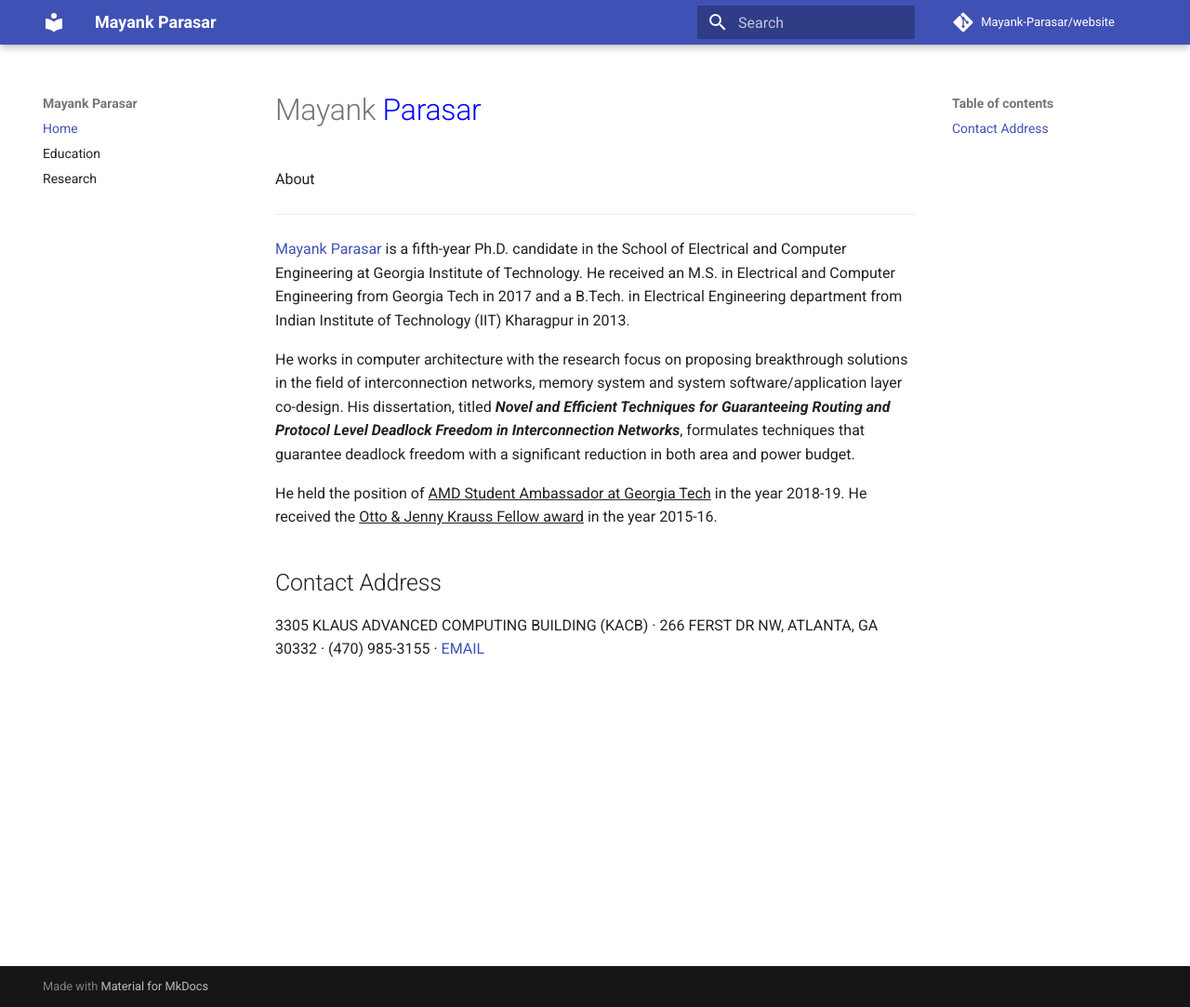
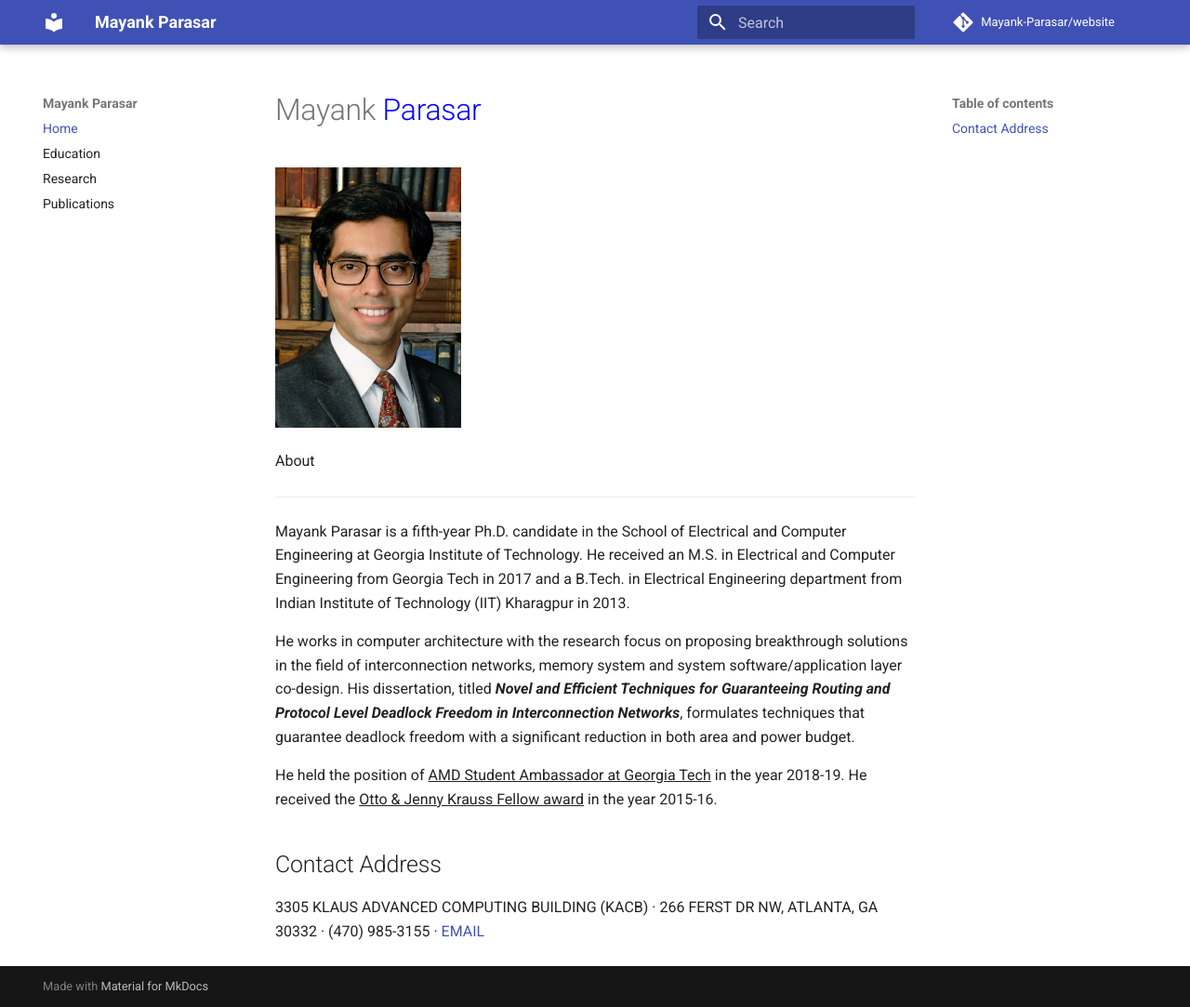
Before and after one commit to Mayank-Parasar/website, an MkDocs documentation site: the page built from docs/index.md, in a window 1280 px wide and 1083 px high. Shown: the whole window at 93% size. Built offline with MkDocs 1.6.1 and Material for MkDocs 9.7.7, drawn with Linux system fonts in a browser that asks for light colours; comment, search, counter and statistics services are not loaded.

Commit message:
added reseaarch working on publication

```diff
--- a/docs/index.md
+++ b/docs/index.md
@@ -1,4 +1,8 @@
-# Mayank <span style="color:blue">Parasar</span>
+# Mayank <span style="color:blue">Parasar</span><br>
+
+[//]: # "![alt text](profile2.jpg)"
+
+<img src="profile2.jpg" width="200">
 
 [//]: # "(![Drag Racing](profile2.jpg)"
 
@@ -7,7 +11,7 @@
 [//]: # "For full documentation visit [mkdocs.org](https://mkdocs.org)."
 About
 -------
-[Mayank Parasar](profile2.jpg) is a fifth-year Ph.D. candidate in the School of Electrical and Computer Engineering at Georgia Institute of Technology. He received an M.S. in Electrical and Computer Engineering from Georgia Tech in 2017 and a B.Tech. in Electrical Engineering department from Indian Institute of Technology (IIT) Kharagpur in 2013.
+Mayank Parasar is a fifth-year Ph.D. candidate in the School of Electrical and Computer Engineering at Georgia Institute of Technology. He received an M.S. in Electrical and Computer Engineering from Georgia Tech in 2017 and a B.Tech. in Electrical Engineering department from Indian Institute of Technology (IIT) Kharagpur in 2013.
 
 He works in computer architecture with the research focus on proposing breakthrough solutions in the field of interconnection networks, memory system and system software/application layer co-design. His dissertation, titled **_Novel and Efficient Techniques for Guaranteeing Routing and Protocol Level Deadlock Freedom in Interconnection Networks_**, formulates techniques that guarantee deadlock freedom with a significant reduction in both area and power budget.
 
--- a/mkdocs.yml
+++ b/mkdocs.yml
@@ -12,6 +12,7 @@
   # - Biography: bio.md
   - Education: education.md
   - Research: research.md
+  - Publications: publication.md
 
 theme:
   name: material
```
Also changed, not shown: docs/research.md (+6 -0 lines), docs/publication.md (added).
